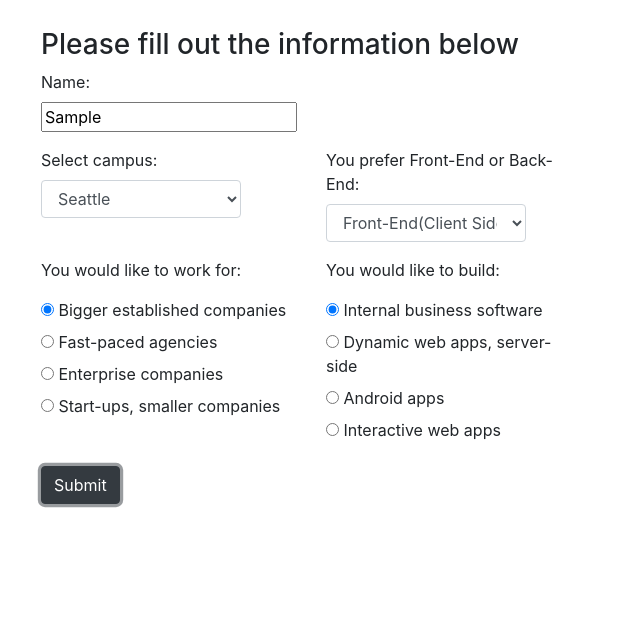
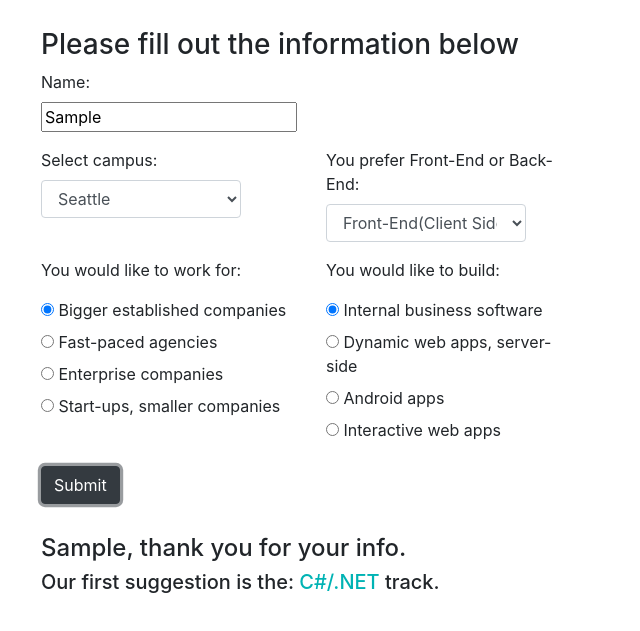
Before and after one commit to hwisoo/track-suggester, a plain HTML site: page index.html in a window 1280 px wide. Both pictures are taken after typing "Sample" into the empty fields and a click on the button "Submit". Shown: the part 127-758 px from the top of the page, without its empty margins (44-684 px from the left). Drawn offline with Linux system fonts and the light colour scheme.

Commit message:
add suggest1 logic

```diff
--- a/css/styles.css
+++ b/css/styles.css
@@ -17,3 +17,7 @@ form {
 #output {
     display:none;
 }
+
+#suggest1, #suggest2, #suggest3 {
+    color: #00b3b4;
+}
--- a/index.html
+++ b/index.html
@@ -98,6 +98,7 @@
 
     <div id="output">
         <h4><span id="nameOutput"></span>, thank you for your info.</h4>
+        <h5>Our first suggestion is the:  <span id="suggest1"></span> track.</h5>
     </div>
 </div>
 </body>
--- a/js/scripts.js
+++ b/js/scripts.js
@@ -10,9 +10,28 @@ $(document).ready(function(){
         var company = $("input:radio[name=company]:checked").val();
         var build = $("input:radio[name=build]:checked").val();
 
-        console.log(build);
+        var suggest1;
+        var suggest2;
+        var suggest3;
 
+        if(company === "bigger"){
+            suggest1 = "C#/.NET"
+        } else if (company === "fast-paced"){
+            suggest1 = "PHP/Drupal"
+        } else if (company === "enterprise") {
+            suggest1 = "Java/Android"
+        } else if (company === "start-up") {
+            suggest1 = "Ruby/Rails"
+        }
+
+        if(build === "")
+
+        console.log(company);
+
+        $("div#output").hide();
         $("span#nameOutput").text(name);
+        $("span#suggest1").text(suggest1);
+        $("div#output").fadeIn(2000);
 
     })
 })
```
